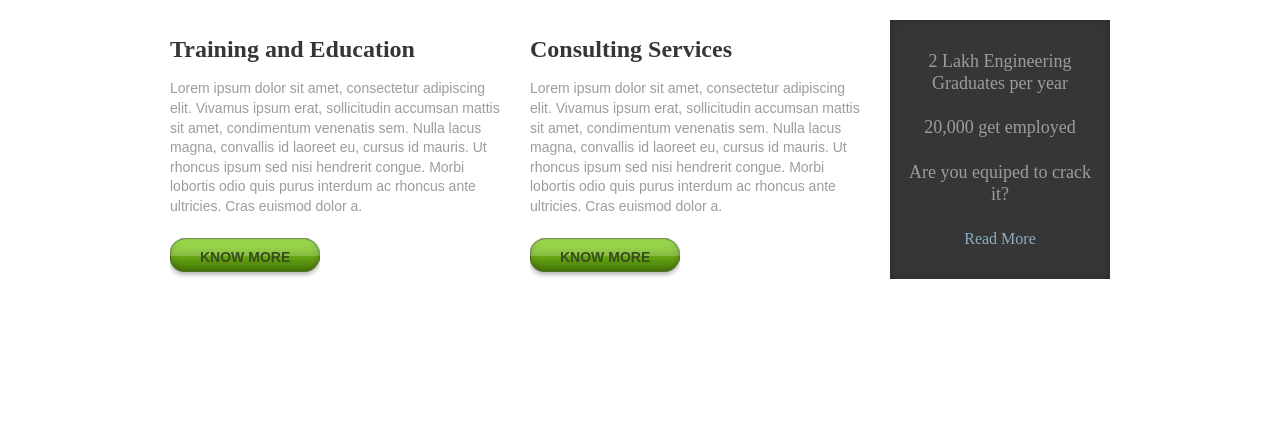
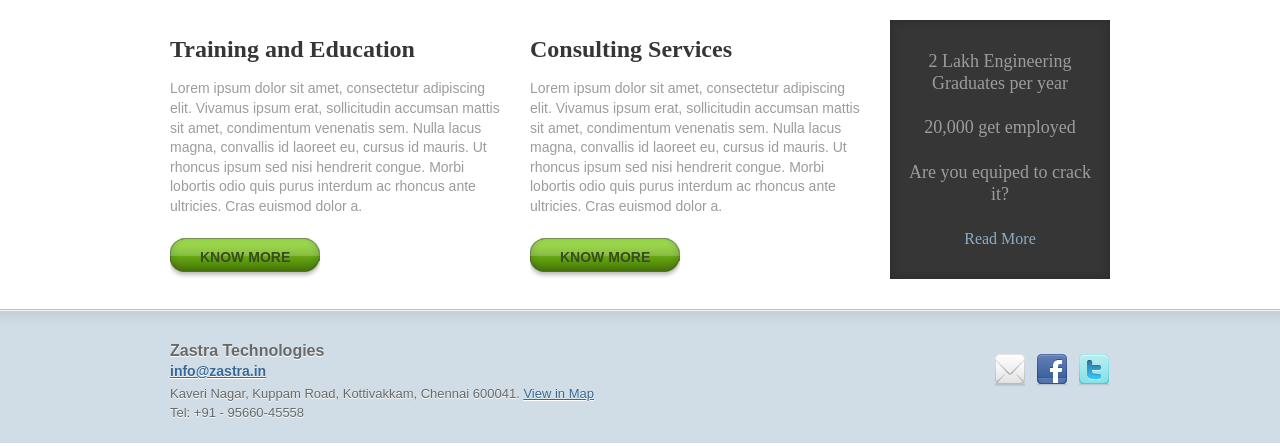
Before and after one commit to zastra/Zastra-Website, a PHP site: page / in a window 1280 px wide. Shown: the part 354-800 px from the top of the page. Run offline with PHP 8.4, Linux system fonts and the light colour scheme; some libraries are stand-ins or nearby versions; some web fonts are replaced.

Commit message:
Footer design.

```diff
--- a/css/less/style.less
+++ b/css/less/style.less
@@ -98,8 +98,8 @@ body, button, input, select, textarea { font-family: sans-serif; color: @color1;
    Links
    ========================================================================== */
 
-a { color: #00e; }
-a:visited { color: #551a8b; }
+a { color: @color4; }
+a:visited { color: desaturate(@color4, 30%); }
 a:hover { color: @color2; }
 a:focus { outline: thin dotted; }
 
@@ -265,10 +265,19 @@ h2{
   font-weight: bold;
 }
 
+h6{
+  font-size: 16px;
+  margin: 0;
+}
+
 .special_link{
   text-decoration: none;
   color: darken(@color3, 20%);
   font-size: 16px;
+}
+
+.strong{
+  font-weight: bold;
 }
 
 .green_button{
@@ -375,6 +384,8 @@ h2{
 
 #home_page_primary_content{
   border-top: 1px solid darken(@color3, 20%);
+  border-bottom: 1px solid darken(@color3, 10%);
+  padding-bottom: 20px;
 
   .content{
     font-size: 14px;
@@ -402,6 +413,55 @@ h2{
   font-size: 18px;
   padding: 30px 10px;
   width: 200px;
+}
+
+#page_footer{
+  padding: 30px 0 20px;
+  border-top: 1px solid lighten(@color3, 10%);
+  background: url("../img/vertical-shadow.png") repeat-x scroll 0 0 @color3;
+
+  #contact_us{
+    line-height: 1.5em;
+    text-shadow: 0 1px 0 @color5;
+    font-size: 13px;
+    color: lighten(@color1, 20%);
+
+    .mail{
+      line-height: 1.7em;
+      font-size: 14px;
+    }
+  }
+
+  #social_links{
+    ul{
+      float: right;
+      list-style: none;
+
+      li{
+        float: left;
+        margin-left: 10px;
+
+        a{
+          font-size: 0;
+          float: left;
+          height: 32px;
+          width: 32px;
+        }
+
+        .mail{
+          background: url("../img/icon-mail.png") no-repeat scroll 0 0 transparent;
+        }
+
+        .facebook{
+          background: url("../img/icon-facebook.png") no-repeat scroll 0 0 transparent;
+        }
+
+        .twitter{
+          background: url("../img/icon-twitter.png") no-repeat scroll 0 0 transparent;
+        }
+      }
+    }
+  }
 }
 
 
--- a/css/style.css
+++ b/css/style.css
@@ -7,8 +7,8 @@ body{margin:0;font-size:13px;line-height:1.231;background-color:#ffffff;}
 body,button,input,select,textarea{font-family:sans-serif;color:#363636;}
 ::-moz-selection{background:#fe57a1;color:#fff;text-shadow:none;}
 ::selection{background:#fe57a1;color:#fff;text-shadow:none;}
-a{color:#00e;}
-a:visited{color:#551a8b;}
+a{color:#366795;}
+a:visited{color:#546677;}
 a:hover{color:#89bd44;}
 a:focus{outline:thin dotted;}
 a:hover,a:active{outline:0;}
@@ -50,16 +50,23 @@ input:invalid,textarea:invalid{background-color:#f0dddd;}
 table{border-collapse:collapse;border-spacing:0;}
 td{vertical-align:top;}
 h2{font-family:'Droid Serif',serif;font-size:24px;font-weight:bold;}
+h6{font-size:16px;margin:0;}
 .special_link{text-decoration:none;color:#8dadc3;font-size:16px;}
+.strong{font-weight:bold;}
 .green_button{background:url("../img/green-button-bg.png") no-repeat scroll 0 0 transparent;float:left;font-weight:bold;line-height:38px;margin-bottom:50px;padding:1px 0 3px 30px;text-transform:uppercase;margin:10px 0;overflow:visible;position:relative;color:#374d1b;cursor:pointer;}.green_button .end{position:absolute;width:30px;height:42px;right:-30px;top:0;background:url("../img/green-button-bg.png") no-repeat scroll right 0 transparent;}
 #page_header{background-color:#d0dde6;border-bottom:1px solid #8dadc3;}#page_header hgroup{height:100px;overflow:hidden;}#page_header hgroup img{float:left;height:90%;margin-top:5px;}
 #page_header nav ul{float:right;margin-top:37px;font-family:'Droid Serif',serif;font-size:14px;}#page_header nav ul li{float:left;margin:0 5px;text-shadow:0 1px 1px #ffffff;font-weight:bold;}#page_header nav ul li a{color:#363636;text-decoration:none;padding:5px 10px;}
 #page_header nav ul li a:hover{color:#363636;border-radius:3px;background-color:#afc5d4;box-shadow:0 0 3px #6c95b1 inset;}
 #page_header nav ul .selected a{border-radius:3px;background-color:#89bd44;color:#ffffff;box-shadow:0 0 3px #6e9836 inset;text-shadow:none;}
 #home_page_banner{border-top:1px solid #afc5d4;border-bottom:1px solid #afc5d4;min-height:250px;background-color:#366795;background-image:-webkit-gradient(linear, left top, left bottom, from(#366795), to(#2f5a82));background-image:-webkit-linear-gradient(top, #366795, #2f5a82);background-image:-moz-linear-gradient(top, #366795, #2f5a82);background-image:-ms-linear-gradient(top, #366795, #2f5a82);background-image:-o-linear-gradient(top, #366795, #2f5a82);background-image:linear-gradient(top, #366795, #2f5a82);}#home_page_banner .content{min-height:250px;background:url("../img/banner-gradient.png") no-repeat scroll center top transparent;}#home_page_banner .content .big_text{float:right;font-family:'Droid Serif',serif;width:46%;color:#d0dde6;padding:3% 2%;font-size:24px;font-weight:bold;text-shadow:1px 1px 1px #363636;}
-#home_page_primary_content{border-top:1px solid #8dadc3;}#home_page_primary_content .content{font-size:14px;margin-top:20px;color:#9c9c9c;line-height:1.4em;}#home_page_primary_content .content h2{color:#363636;}
+#home_page_primary_content{border-top:1px solid #8dadc3;border-bottom:1px solid #afc5d4;padding-bottom:20px;}#home_page_primary_content .content{font-size:14px;margin-top:20px;color:#9c9c9c;line-height:1.4em;}#home_page_primary_content .content h2{color:#363636;}
 #home_page_primary_content .content .green_button{margin-top:20px;}
 #home_page_marketing{background-color:#363636;margin-top:20px;box-shadow:0 0 10px #292929 inset;text-align:center;font-family:'Droid Serif',serif;color:#9c9c9c;font-size:18px;padding:30px 10px;width:200px;}
+#page_footer{padding:30px 0 20px;border-top:1px solid #f1f5f8;background:url("../img/vertical-shadow.png") repeat-x scroll 0 0 #d0dde6;}#page_footer #contact_us{line-height:1.5em;text-shadow:0 1px 0 #ffffff;font-size:13px;color:#696969;}#page_footer #contact_us .mail{line-height:1.7em;font-size:14px;}
+#page_footer #social_links ul{float:right;list-style:none;}#page_footer #social_links ul li{float:left;margin-left:10px;}#page_footer #social_links ul li a{font-size:0;float:left;height:32px;width:32px;}
+#page_footer #social_links ul li .mail{background:url("../img/icon-mail.png") no-repeat scroll 0 0 transparent;}
+#page_footer #social_links ul li .facebook{background:url("../img/icon-facebook.png") no-repeat scroll 0 0 transparent;}
+#page_footer #social_links ul li .twitter{background:url("../img/icon-twitter.png") no-repeat scroll 0 0 transparent;}
 .ir{display:block;border:0;text-indent:-999em;overflow:hidden;background-color:transparent;background-repeat:no-repeat;text-align:left;direction:ltr;}
 .ir br{display:none;}
 .hidden{display:none !important;visibility:hidden;}
--- a/index.html
+++ b/index.html
@@ -95,8 +95,22 @@
         </div>
       </div>
     </section>
-    <footer>
-
+    <footer id="page_footer">
+      <div class="container_16">
+        <section id="contact_us" class="grid_10">
+          <h6>Zastra Technologies</h6>
+          <div class="strong"><a href="mailto: info@zastra.in" class="mail">info@zastra.in</a></div>
+          <div>Kaveri Nagar, Kuppam Road, Kottivakkam, Chennai 600041. <a href="http://g.co/maps/22pgh" target="_blank">View in Map</a></div>
+          <div>Tel: +91 - 95660-45558</div>
+        </section>
+        <aside id="social_links" class="grid_6">
+          <ul>
+            <li><a href="javascript: void(0);" class="mail">Mail</a></li>
+            <li><a href="javascript: void(0);" class="facebook">Facebook</a></li>
+            <li><a href="javascript: void(0);" class="twitter">Twitter</a></li>
+          </ul>
+        </aside>
+      </div>
     </footer>
   </div> <!--! end of #container -->
 
```
Also changed, not shown: img/icon-facebook.png (added), img/icon-mail.png (added), img/icon-twitter.png (added), img/vertical-shadow.png (added).
